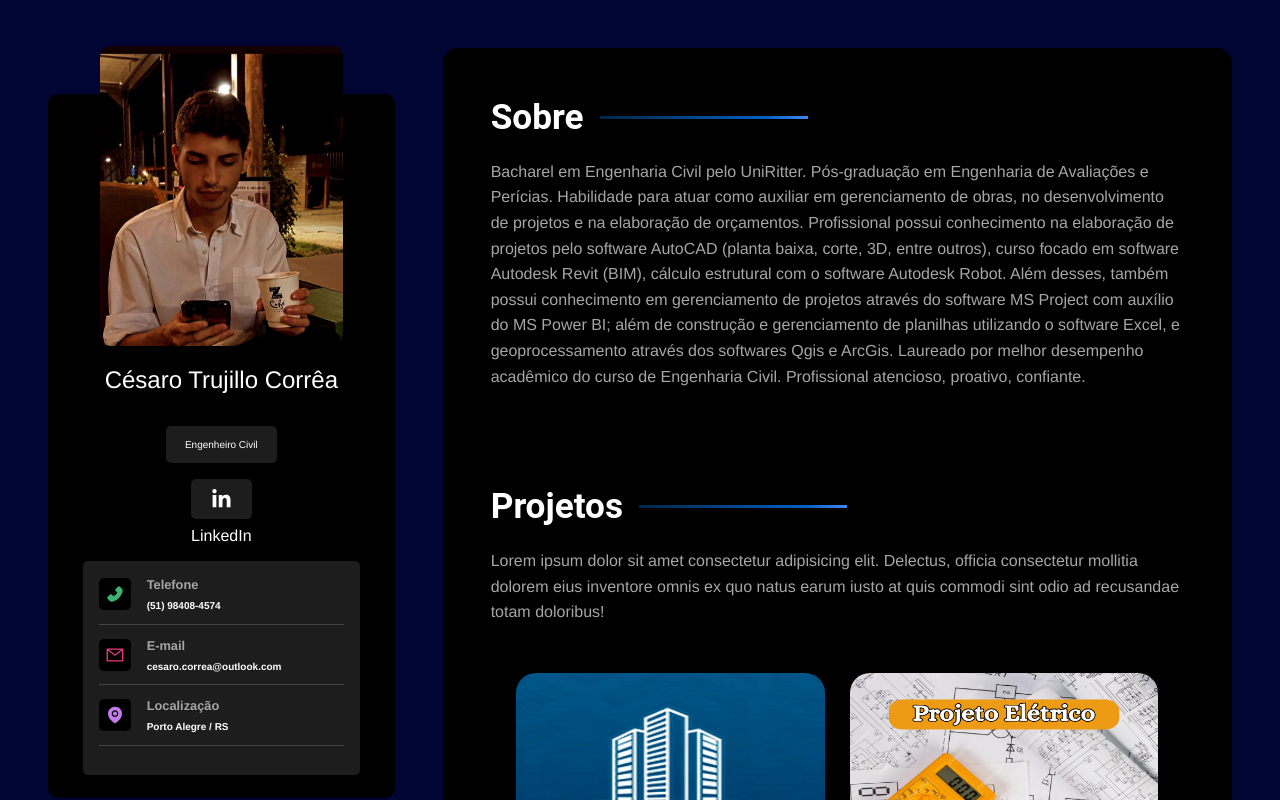
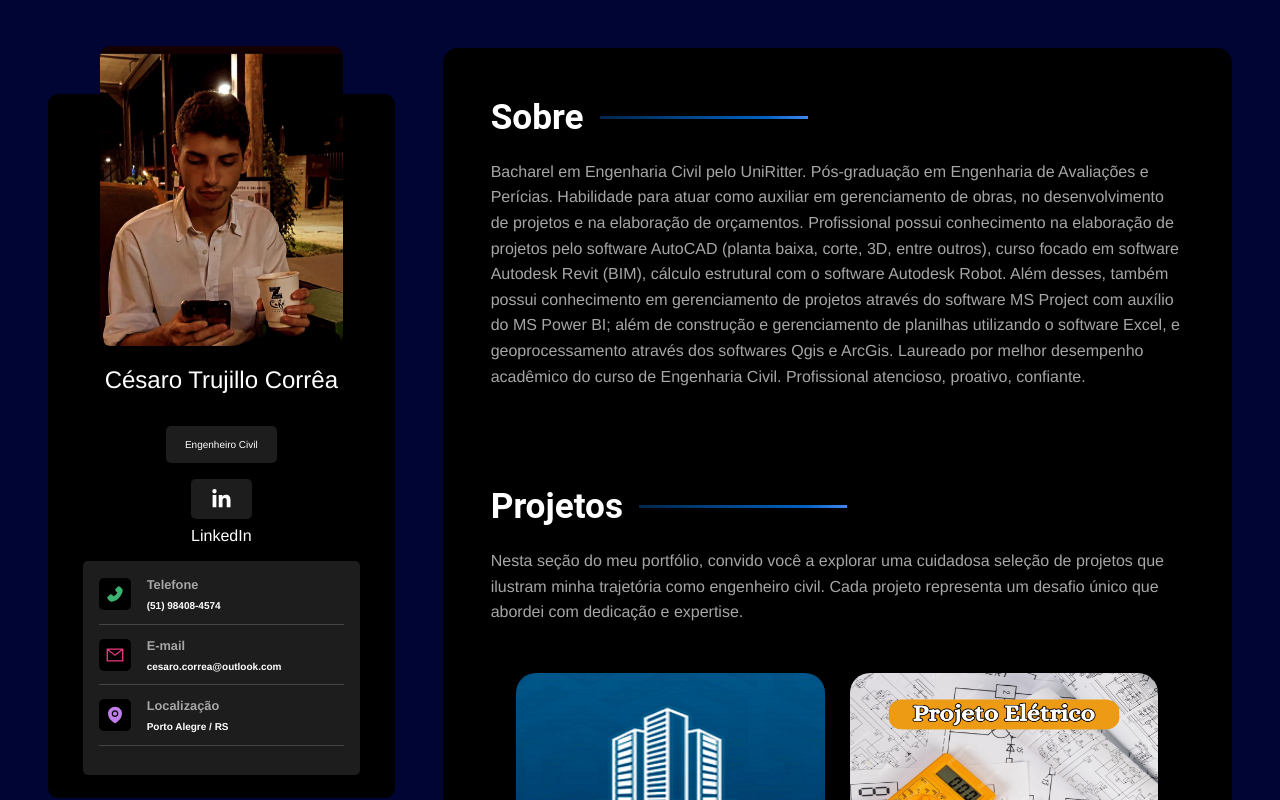
Before and after one commit to DiogoGoularttt/Portfolio, a React (Vite) app: page / in a window 1280 px wide. Shown: the top 800 px of the page. Built offline with nearby package versions, Linux system fonts and the light colour scheme.

Commit message:
:white_check_mark: Add descriptive text for the Projects session

```diff
--- a/src/components/ProjectsContainer.jsx
+++ b/src/components/ProjectsContainer.jsx
@@ -163,9 +163,8 @@ const ProjectsContainer = () => {
     <section className="projects-container">
       <h2>Projetos</h2>
       <p>
-        Lorem ipsum dolor sit amet consectetur adipisicing elit. Delectus,
-        officia consectetur mollitia dolorem eius inventore omnis ex quo natus earum
-        iusto at quis commodi sint odio ad recusandae totam doloribus!
+        Nesta seção do meu portfólio, convido você a explorar uma cuidadosa seleção de projetos que ilustram minha trajetória
+        como engenheiro civil. Cada projeto representa um desafio único que abordei com dedicação e expertise.
       </p>
 
       <div className="gallery-container">
--- a/src/styles/components/maincontent.sass
+++ b/src/styles/components/maincontent.sass
@@ -38,7 +38,7 @@
         margin-bottom: 5rem
 
 
-@media (max-width: 768px)
+@media screen and (min-width: 320px) and (max-width: 480px)
     #main-content
         h2
             font-size: 1.5rem
```
